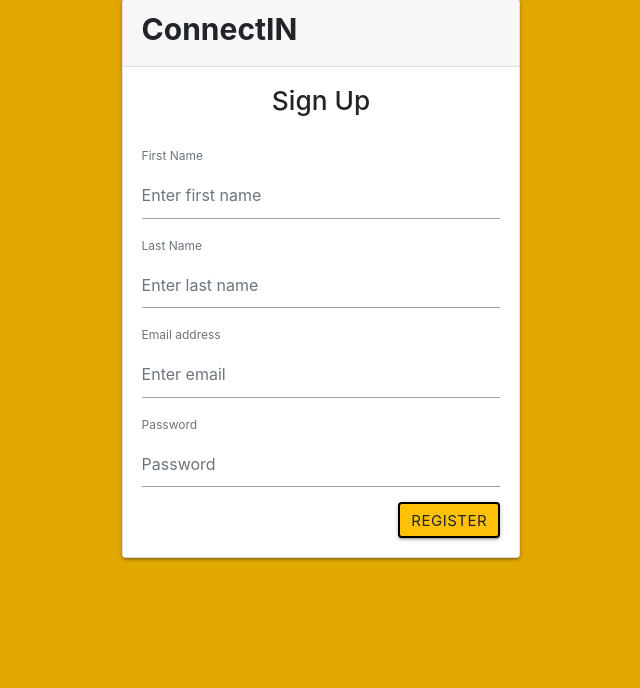
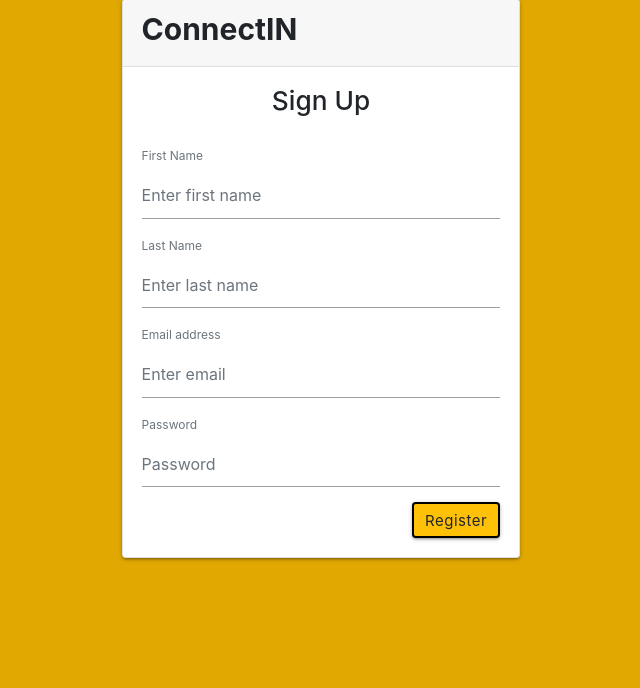
Before and after one commit to amiraha-sta/ConnectIN, a Flask app: page /signUp in a window 1280 px wide; the page is wider, and only the part inside the window is pictured. Shown: the part 194-882 px from the top of that part, without its empty margins (429-1069 px from the left). Run offline with Flask 2, Linux system fonts and the light colour scheme; some libraries are stand-ins or nearby versions.

Commit message:
Updated button text

```diff
--- a/App/templates/login.html
+++ b/App/templates/login.html
@@ -27,7 +27,7 @@
                                         <div class="form-group"><label class="text-muted">Email address</label><input type="email" class="form-control" id="exampleInputEmail1" aria-describedby="emailHelp" placeholder="Enter email"></div>
                                         <div class="form-group"><label class="text-muted">Password</label><input type="password" class="form-control" id="exampleInputPassword1" placeholder="Password"></div>
                                         <div class="form-group">
-                                        </div> <button type="submit" class="btn btn-warning" style="float: right; border: 2px solid black;">Login</button>
+                                        </div> <button type="submit" class="btn btn-warning" style="float: right; border: 2px solid black; text-transform: none;">Login</button>
                                     </form>
                                 </div>
                             </div>
--- a/App/templates/signUp.html
+++ b/App/templates/signUp.html
@@ -29,7 +29,7 @@
                                         <div class="form-group"><label class="text-muted" >Email address</label><input type="email" class="form-control" placeholder="Enter email"></div>
                                         <div class="form-group"><label class="text-muted">Password</label><input type="password" class="form-control" placeholder="Password"></div>
                                         <div class="form-group">
-                                        </div> <button type="submit" class="btn btn-warning" style="float: right; border: 2px solid black;">Register</button>
+                                        </div> <button type="submit" class="btn btn-warning" style="float: right; border: 2px solid black; text-transform: none;">Register</button>
                                     </form>
                                 </div>
                             </div>
```
